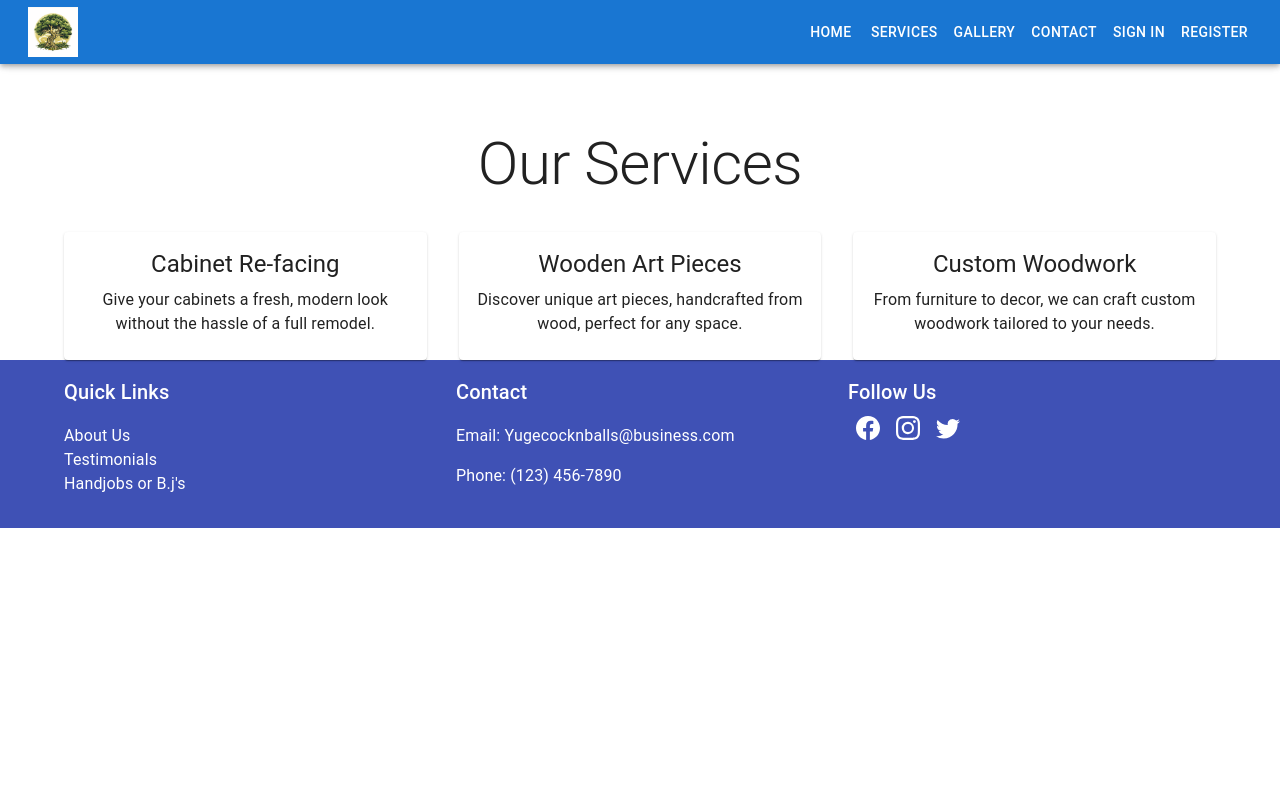
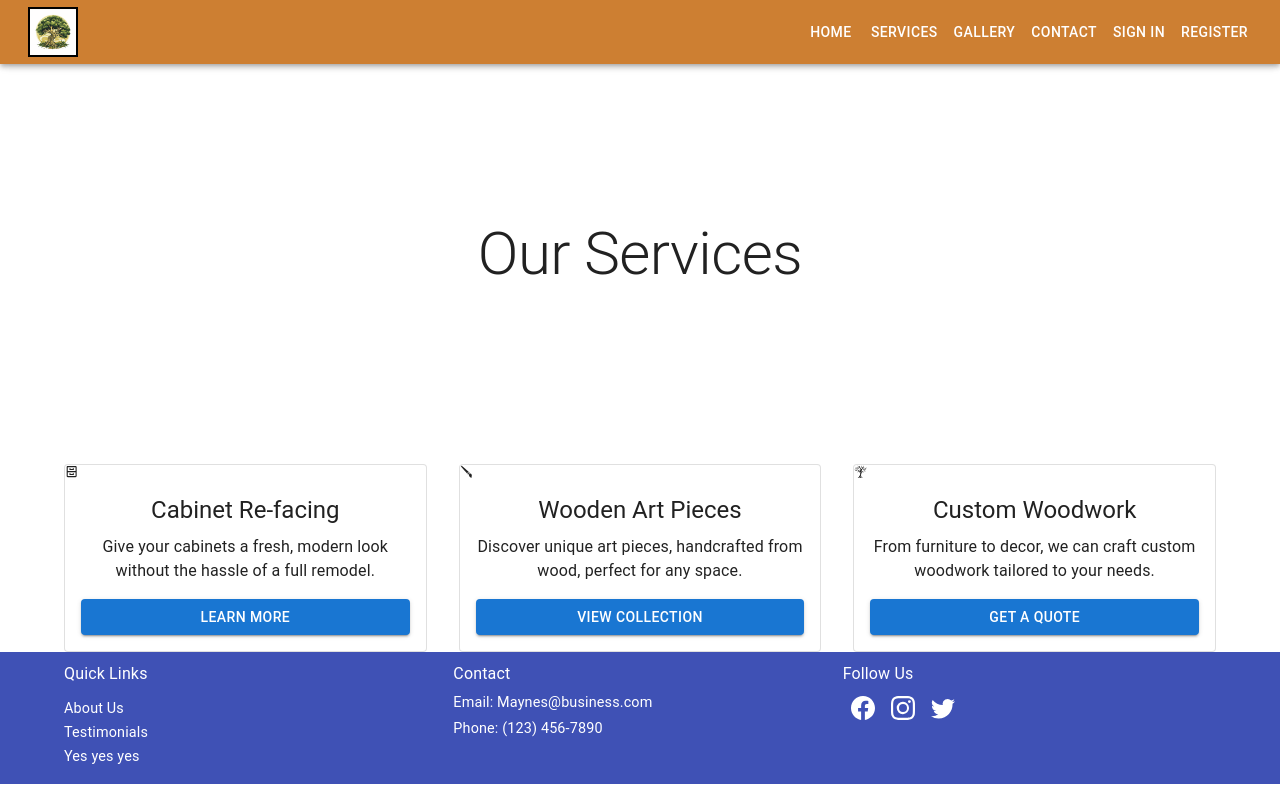
Before and after one commit to eoinmoney78/TimberArtistry, a React (Create React App) app in the folder frontend/: page /services in a window 1280 px wide. Built offline with nearby package versions, Linux system fonts and the light colour scheme.

Commit message:
gallery and services

```diff
--- a/frontend/src/App.jsx
+++ b/frontend/src/App.jsx
@@ -1,5 +1,4 @@
 import React, { useState, useEffect } from 'react';
-// import Auth from './components/auth/Auth';
 import Login from "./components/auth/login/Login";
 import Register from "./components/auth/register/Register";
 import Header from './layout/Header';
@@ -8,10 +7,11 @@ import HomePage from './components/pages/HomePage';
 import ServicesPage from './components/pages/ServicesPage';
 import Gallery from './components/pages/Gallery';
 
-import { Routes, Route } from 'react-router-dom';
+import { Routes, Route, useLocation } from 'react-router-dom';  // <-- add useLocation import here
 
 function App() {
   const [sessionToken, setSessionToken] = useState('');
+  const location = useLocation();  // <-- use the hook here
 
   const updateToken = (newToken) => {
     localStorage.setItem("token", newToken);
@@ -36,14 +36,13 @@ function App() {
 
       <Routes>
         <Route path="/" element={<HomePage />} />
+        <Route path="/register" element={<Register updateToken={updateToken} />} />
+        <Route path="/login" element={<Login updateToken={updateToken} />} />
         <Route path="/services" element={<ServicesPage />} />
         <Route path="/gallery" element={<Gallery />} />
-
-        <Route path="/login" element={<Login updateToken={updateToken} />} />
-        <Route path="/register" element={<Register updateToken={updateToken} />} />
       </Routes>
 
-      <Footer />
+      {location.pathname !== '/gallery' && <Footer />}
     </div>
   );
 }
--- a/frontend/src/components/auth/login/Login.jsx
+++ b/frontend/src/components/auth/login/Login.jsx
@@ -39,13 +39,20 @@ function Login({ updateToken }) {
 
       if (res.status === 200) {
         if (data._id && data.token) {
-          console.log('User logged in:', data.username); // or just log the whole data object for the user
+            console.log('User logged in:', data.username);
             updateToken(data.token);
+
+            // Check if data contains the isAdmin flag
+            if (data.isAdmin !== undefined) {
+                localStorage.setItem('isAdmin', JSON.stringify(data.isAdmin));
+            }
+
             navigate('/');
         } else {
             console.log('Login failed. Alerting user...');
             alert('Invalid email or password. Please try again.');
         }
+
 
       } else {
         console.log('Login request failed with status:', res.status);
--- a/frontend/src/components/pages/Gallery.jsx
+++ b/frontend/src/components/pages/Gallery.jsx
@@ -1,8 +1,35 @@
 import React, { useState, useEffect } from 'react';
 import { baseURL } from '../../environment/index';
+import './gallery.css';
+import {
+    TextField,
+    Button,
+    FormControl,
+    InputLabel,
+    Select,
+    MenuItem,
+    Container,
+    Typography
+} from '@mui/material';
 
 function Gallery() {
-    const [userRole, setUserRole] = useState(localStorage.getItem('isAdmin') ? 'admin' : 'user');
+    const [isFormVisible, setIsFormVisible] = useState(false);
+
+    const [userRole, setUserRole] = useState(localStorage.getItem('isAdmin') === 'true' ? 'admin' : 'user');
+
+    useEffect(() => {
+        // This will set the initial value of userRole based on what's in localStorage when the component first mounts.
+        const handleStorageChange = () => {
+            setUserRole(localStorage.getItem('isAdmin') === 'true' ? 'admin' : 'user');
+        };
+
+        window.addEventListener('storage', handleStorageChange);
+
+        // Cleanup function: Will remove the event listener when the component is unmounted.
+        return () => {
+            window.removeEventListener('storage', handleStorageChange);
+        };
+    }, []);
 
     const [artworks, setArtworks] = useState([]);
     const [newArtwork, setNewArtwork] = useState({
@@ -15,8 +42,6 @@ function Gallery() {
     });
 
     useEffect(() => {
-        console.log('Fetching artworks...');
-
         fetch(`${baseURL}/artwork`)
             .then(response => {
                 if (!response.ok) {
@@ -24,10 +49,7 @@ function Gallery() {
                 }
                 return response.json();
             })
-            .then(data => {
-                console.log('Fetched artworks:', data);
-                setArtworks(data);
-            })
+            .then(data => setArtworks(data))
             .catch(error => console.error('Error fetching artworks:', error));
     }, []);
 
@@ -41,17 +63,11 @@ function Gallery() {
 
     const handleSubmit = (e) => {
         e.preventDefault();
-        console.log('Submitting new artwork:', newArtwork);
-
         const token = localStorage.getItem("token");
         if (!token) {
             console.error('No token found in localStorage. Redirecting to login...');
-            // Redirect user to login or show an error message
             return;
         }
-
-        // Log the token's value here
-        console.log('Token from sessionStorage:', token);
 
         fetch(`${baseURL}/artwork`, {
             method: 'POST',
@@ -68,40 +84,121 @@ function Gallery() {
             return response.json();
         })
         .then(data => {
-            console.log('Artwork created:', data);
             setArtworks(prevArtworks => [...prevArtworks, data]);
         })
         .catch(error => console.error('Error creating artwork:', error));
     };
 
+    return (
+        <Container className="gallery-container">
+            <Typography variant="h4" gutterBottom>Gallery</Typography>
 
-    return (
-        <div>
-            <div>Gallery</div>
+            {userRole === 'admin' && (
+                <>
+                    <Button onClick={() => setIsFormVisible(true)}>
+                        Add New Artwork
+                    </Button>
 
-            {/* Conditional rendering for admin actions */}
-            {userRole === 'admin' && (
-                <div>
-                    {/* Render the "Add New Artwork" form */}
-                    <form onSubmit={handleSubmit}>
-                        <input type="text" name="title" placeholder="Title" value={newArtwork.title} onChange={handleInputChange} />
-                        <input type="text" name="artist" placeholder="Artist" value={newArtwork.artist} onChange={handleInputChange} />
-                        <input type="text" name="description" placeholder="Description" value={newArtwork.description} onChange={handleInputChange} />
-                        <input type="text" name="imageUrl" placeholder="Image URL" value={newArtwork.imageUrl} onChange={handleInputChange} />
-                        <select name="category" value={newArtwork.category} onChange={handleInputChange}>
-                            <option value="Painting">Painting</option>
-                            <option value="Sculpture">Sculpture</option>
-                            <option value="Photography">Photography</option>
-                            <option value="Other">Other</option>
-                        </select>
-                        <input type="number" name="price" placeholder="Price" value={newArtwork.price} onChange={handleInputChange} />
-                        <button type="submit">Add Artwork</button>
-                    </form>
-                </div>
+                    {isFormVisible && (
+                        <div className={`slide-in-form ${isFormVisible ? 'open' : ''}`}>
+                            <Button onClick={() => setIsFormVisible(false)}>
+                                Close
+                            </Button>
+
+                            <form onSubmit={handleSubmit}>
+    <TextField
+        fullWidth
+        margin="normal"
+        name="title"
+        label="Title"
+        value={newArtwork.title}
+        onChange={handleInputChange}
+        sx={{ fontSize: '1.1rem', padding: '8px 0' }}
+    />
+
+    <TextField
+        fullWidth
+        margin="normal"
+        name="artist"
+        label="Artist"
+        value={newArtwork.artist}
+        onChange={handleInputChange}
+        sx={{ fontSize: '1.1rem', padding: '8px 0' }}
+    />
+
+    <TextField
+        fullWidth
+        margin="normal"
+        name="description"
+        label="Description"
+        value={newArtwork.description}
+        onChange={handleInputChange}
+        sx={{ fontSize: '1.1rem', padding: '8px 0' }}
+    />
+
+    <TextField
+        fullWidth
+        margin="normal"
+        name="imageUrl"
+        label="Image URL"
+        value={newArtwork.imageUrl}
+        onChange={handleInputChange}
+        sx={{ fontSize: '1.1rem', padding: '8px 0' }}
+    />
+
+    <FormControl fullWidth margin="normal" sx={{ padding: '8px 0' }}>
+        <InputLabel sx={{ fontSize: '1.1rem' }}>Category</InputLabel>
+        <Select
+            name="category"
+            value={newArtwork.category}
+            onChange={handleInputChange}
+            sx={{ fontSize: '1.1rem' }}
+        >
+            <MenuItem value="Painting">Painting</MenuItem>
+            <MenuItem value="Sculpture">Sculpture</MenuItem>
+            <MenuItem value="Photography">Photography</MenuItem>
+            <MenuItem value="Other">Other</MenuItem>
+        </Select>
+    </FormControl>
+
+    <TextField
+        fullWidth
+        margin="normal"
+        name="price"
+        label="Price"
+        value={newArtwork.price}
+        onChange={handleInputChange}
+        type="number"
+        sx={{ fontSize: '1.1rem', padding: '8px 0' }}
+    />
+
+    <Button variant="contained" color="primary" type="submit" sx={{ marginTop: '16px' }}>
+        Add Artwork
+    </Button>
+</form>
+
+
+
+                        </div>
+                    )}
+                </>
             )}
+ <div className="artworks-display">
+    {artworks.map(artwork => (
+        <div key={artwork.id} className="artwork-card">
+            <img src={artwork.imageUrl} alt={artwork.title} />
+            <Typography className="artwork-card-title" variant="h6">{artwork.title}</Typography>
+            <Typography variant="subtitle1">By: {artwork.artist}</Typography>
+            <Typography variant="body2">{artwork.description}</Typography>
+            <Typography variant="body1">Category: {artwork.category}</Typography>
+            <Typography variant="body1">Price: ${artwork.price}</Typography>
+        </div>
+    ))}
+</div>
 
-            {/* Other Gallery components and logic */}
-        </div>
+
+            {/* Display the artworks (or any other gallery logic) goes here */}
+        </Container>
     );
 }
 
--- a/frontend/src/components/pages/ServicesPage.jsx
+++ b/frontend/src/components/pages/ServicesPage.jsx
@@ -1,10 +1,14 @@
 import React from 'react';
-import { Typography, Container, Box, Grid, Card, CardContent } from '@mui/material';
+import { Typography, Container, Box, Grid, Card, CardContent, CardActionArea, Button, CardMedia } from '@mui/material';
+
+import {BiCabinet} from  'react-icons/bi';
+import {GiPaintBrush} from 'react-icons/gi';
+import {GiDeadWood} from 'react-icons/gi';
 
 function ServicesPage() {
   return (
     <Container>
-      <Box mt={8} mb={4}>
+     <Box height="50vh" display="flex" flexDirection="column" justifyContent="center">
         <Typography variant="h2" align="center" gutterBottom>
           Our Services
         </Typography>
@@ -13,41 +17,53 @@ function ServicesPage() {
       <Grid container spacing={4}>
 
         <Grid item xs={12} md={4}>
-          <Card>
+          <Card variant="outlined" elevation={4} sx={{ "&:hover": { transform: "scale(1.05)", transition: "0.3s" } }}>
+            <CardActionArea>
+              <CardMedia component={BiCabinet} height="140" />
               <CardContent>
                 <Typography variant="h5" align="center" gutterBottom>
                   Cabinet Re-facing
                 </Typography>
-              <Typography align="center">
+                <Typography align="center" paragraph>
                   Give your cabinets a fresh, modern look without the hassle of a full remodel.
                 </Typography>
+                <Button variant="contained" color="primary" fullWidth>Learn More</Button>
               </CardContent>
+            </CardActionArea>
           </Card>
         </Grid>
 
         <Grid item xs={12} md={4}>
-          <Card>
+          <Card variant="outlined" elevation={4} sx={{ "&:hover": { transform: "scale(1.05)", transition: "0.3s" } }}>
+            <CardActionArea>
+              <CardMedia component={GiPaintBrush} height="140" />
               <CardContent>
                 <Typography variant="h5" align="center" gutterBottom>
                   Wooden Art Pieces
                 </Typography>
-              <Typography align="center">
+                <Typography align="center" paragraph>
                   Discover unique art pieces, handcrafted from wood, perfect for any space.
                 </Typography>
+                <Button variant="contained" color="primary" fullWidth>View Collection</Button>
               </CardContent>
+            </CardActionArea>
           </Card>
         </Grid>
 
         <Grid item xs={12} md={4}>
-          <Card>
+          <Card variant="outlined" elevation={4} sx={{ "&:hover": { transform: "scale(1.05)", transition: "0.3s" } }}>
+            <CardActionArea>
+              <CardMedia component={GiDeadWood} height="140" />
               <CardContent>
                 <Typography variant="h5" align="center" gutterBottom>
                   Custom Woodwork
                 </Typography>
-              <Typography align="center">
+                <Typography align="center" paragraph>
                   From furniture to decor, we can craft custom woodwork tailored to your needs.
                 </Typography>
+                <Button variant="contained" color="primary" fullWidth>Get a Quote</Button>
               </CardContent>
+            </CardActionArea>
           </Card>
         </Grid>
 
--- /dev/null
+++ b/frontend/src/components/pages/gallery.css
@@ -0,0 +1,48 @@
+.gallery-container{
+height: 80vh;
+background-color:rgb(219, 151, 68);
+}
+
+.slide-in-form {
+    position: fixed;
+    top: 0;
+    right: 0;
+    width: 0;
+    height: 100%;
+    overflow-x: hidden;
+    transition: 0.5s;
+    background-color: rgba(255, 255, 255, 0.9);
+    padding: 50px 30px;
+    margin-top: 60px;
+}
+
+.slide-in-form.open {
+    width: 400px; /* or however wide you want the form to be */
+}
+
+.slide-in-form {
+    margin-top: 60px; /* Adjust this value based on your needs */
+}
+.artwork-card {
+    border: 1px solid #e0e0e0;
+    border-radius: 8px;
+    box-shadow: 0 2px 8px rgba(0, 0, 0, 0.1);
+    padding: 20px;
+    margin: 15px 0;
+    background-color: #fff;
+    transition: transform 0.2s ease-in-out, box-shadow 0.2s ease-in-out;
+}
+
+.artwork-card:hover {
+    transform: translateY(-5px);
+    box-shadow: 0 4px 12px rgba(0, 0, 0, 0.15);
+}
+
+.artwork-card img {
+    max-width: 100%;
+    border-radius: 5px;
+}
+
+.artwork-card-title {
+    margin-top: 15px;
+}
--- a/frontend/src/components/pages/homepage.css
+++ b/frontend/src/components/pages/homepage.css
@@ -1,7 +1,22 @@
 .homepage-container {
-    background-image: url('../../assets/bark.png'); /* Adjust the path if needed */
+    position: relative;
+    height: 80vh;
+    /* ... any other styles for the .homepage-container ... */
+}
+
+.homepage-container::before {
+    content: ""; /* This is essential for the pseudo-element to display */
+    background-image: url('../../assets/bark.png');
     background-size: cover;
     background-repeat: no-repeat;
     background-position: center center;
-    padding: 40px 0; /* Additional padding if necessary */
+
+    position: absolute; /* Set to absolute positioning */
+    top: 0;
+    left: 0;
+    right: 0;
+    bottom: 0; /* Stretch across the entire .homepage-container */
+
+    z-index: -1; /* Ensure it's behind the container's content */
+    opacity: 0.85;
 }
--- a/frontend/src/index.css
+++ b/frontend/src/index.css
@@ -5,7 +5,9 @@ body {
     sans-serif;
   -webkit-font-smoothing: antialiased;
   -moz-osx-font-smoothing: grayscale;
+
 }
+
 
 code {
   font-family: source-code-pro, Menlo, Monaco, Consolas, 'Courier New',
--- a/frontend/src/layout/Footer.jsx
+++ b/frontend/src/layout/Footer.jsx
@@ -5,27 +5,27 @@ import { BsFacebook, BsInstagram, BsTwitter } from 'react-icons/bs';
 
 function Footer() {
   return (
-    <footer style={{ backgroundColor: '#3f51b5', color: 'white', padding: '16px 0' }}>
+    <footer style={{ backgroundColor: '#3f51b5', color: 'white', padding: '8px 0' }}>
       <Container>
-        <Grid container spacing={3} justifyContent="space-between">
+        <Grid container spacing={2} justifyContent="space-between">
 
           <Grid item xs={12} sm={4}>
-            <Typography variant="h6">Quick Links</Typography>
-            <ul style={{ listStyle: 'none', padding: 0 }}>
-              <li><Link to="/about" style={{ textDecoration: 'none', color: 'white' }}>About Us</Link></li>
-              <li><Link to="/privacy-policy" style={{ textDecoration: 'none', color: 'white' }}>Testimonials</Link></li>
-              <li><Link to="/terms" style={{ textDecoration: 'none', color: 'white' }}>Handjobs or B.j's</Link></li>
+            <Typography variant="subtitle1">Quick Links</Typography>
+            <ul style={{ listStyle: 'none', padding: 0, margin: '8px 0' }}>
+              <li><Link to="/about" style={{ textDecoration: 'none', color: 'white', fontSize: '0.9rem' }}>About Us</Link></li>
+              <li><Link to="/privacy-policy" style={{ textDecoration: 'none', color: 'white', fontSize: '0.9rem' }}>Testimonials</Link></li>
+              <li><Link to="/terms" style={{ textDecoration: 'none', color: 'white', fontSize: '0.9rem' }}>Yes yes yes</Link></li>
             </ul>
           </Grid>
 
           <Grid item xs={12} sm={4}>
-            <Typography variant="h6">Contact</Typography>
-            <p>Email: Yugecocknballs@business.com</p>
-            <p>Phone: (123) 456-7890</p>
+            <Typography variant="subtitle1">Contact</Typography>
+            <p style={{ fontSize: '0.9rem', margin: '4px 0' }}>Email: Maynes@business.com</p>
+            <p style={{ fontSize: '0.9rem', margin: '4px 0' }}>Phone: (123) 456-7890</p>
           </Grid>
 
           <Grid item xs={12} sm={4}>
-            <Typography variant="h6">Follow Us</Typography>
+            <Typography variant="subtitle1">Follow Us</Typography>
             <IconButton color="inherit" component="a" href="https://facebook.com" aria-label="Facebook">
               <BsFacebook />
             </IconButton>
--- a/frontend/src/layout/Header.jsx
+++ b/frontend/src/layout/Header.jsx
@@ -13,13 +13,14 @@ function Header({ isAuthenticated, logout }) {
   return (
     <>
       <CssBaseline />
-      <AppBar position="fixed">
+      <AppBar position="fixed" sx={{backgroundColor: '#cd7f32'}}>
+
         <Toolbar>
           <IconButton edge="start" color="inherit" aria-label="home" component={StyledRouterLink} to="/">
             {/* <HomeIcon /> */}
           </IconButton>
 
-          <img src={logo} alt="Timber Artistry Logo" style={{ height: '50px', marginRight: 'auto' }} />
+          <img src={logo} alt="Timber Artistry Logo" style={{ height: '50px', marginRight: 'auto', border: '2px solid black' }} />
 
           <Button color="inherit" component={StyledRouterLink} to="/">Home</Button>
           <Button color="inherit" component={StyledRouterLink} to="/services">Services</Button>
```
Also changed, not shown: frontend/src/components/auth/Auth.jsx (+5 -2 lines), frontend/src/layout/footer.css (added). Lines whose indentation alone changed are shown as unchanged.
